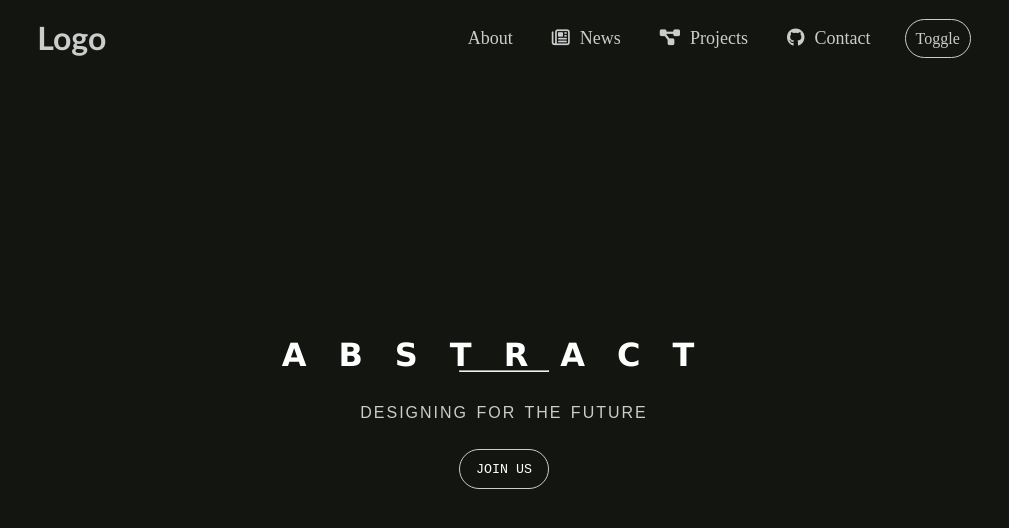
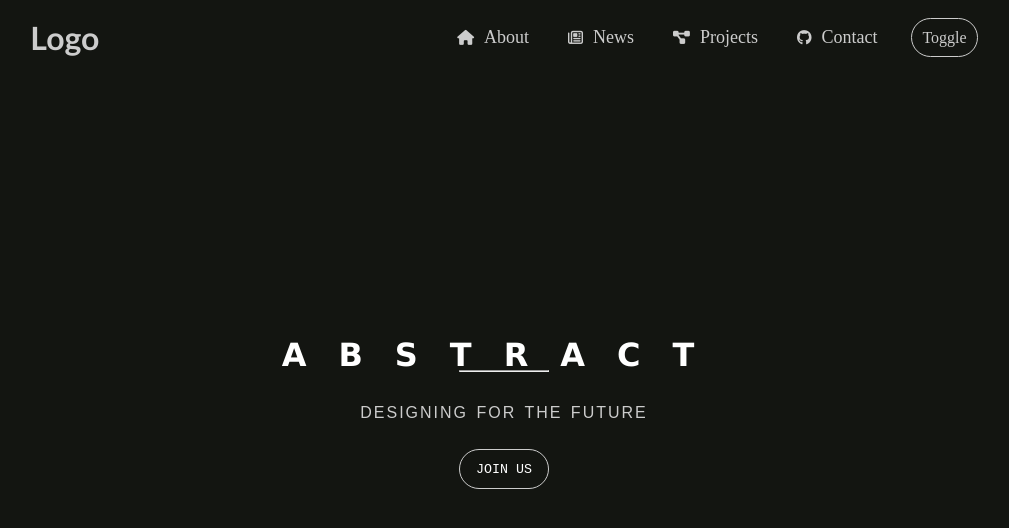
Before and after one commit to Deon-dev/Landing-Page, a plain HTML site: page index.html in a window 1280 px wide. Shown: the whole page, without its empty margins (136-1145 px from the left). Drawn offline with Linux system fonts and the light colour scheme.

Commit message:
Changed the icon sizes

```diff
--- a/index.html
+++ b/index.html
@@ -12,7 +12,7 @@
     <header class="header">
         <h1 id="logo">Logo</h1>
         <nav>
-            <a href="#">About</a>
+            <a href="#"><i class="fa-solid fa-house"></i>About</a>
             <a href="#"><i class="fa-regular fa-newspaper"></i>News</a>
             <a href="#"><i class="fa-solid fa-diagram-project"></i>Projects</a>
             <a href="#"><i class="fa-brands fa-github"></i>Contact</a>
--- a/style.css
+++ b/style.css
@@ -159,10 +159,11 @@ hr {
 
 #btn:active{
     /* transform: translateY(0.5rem); */
-    transform: translateY(5px);
+    transform: translateX(5px);
 }
 
 i {
     /* margin-right: 10px; */
     padding: 10px;
+    font-size: 15px;
 }
```
